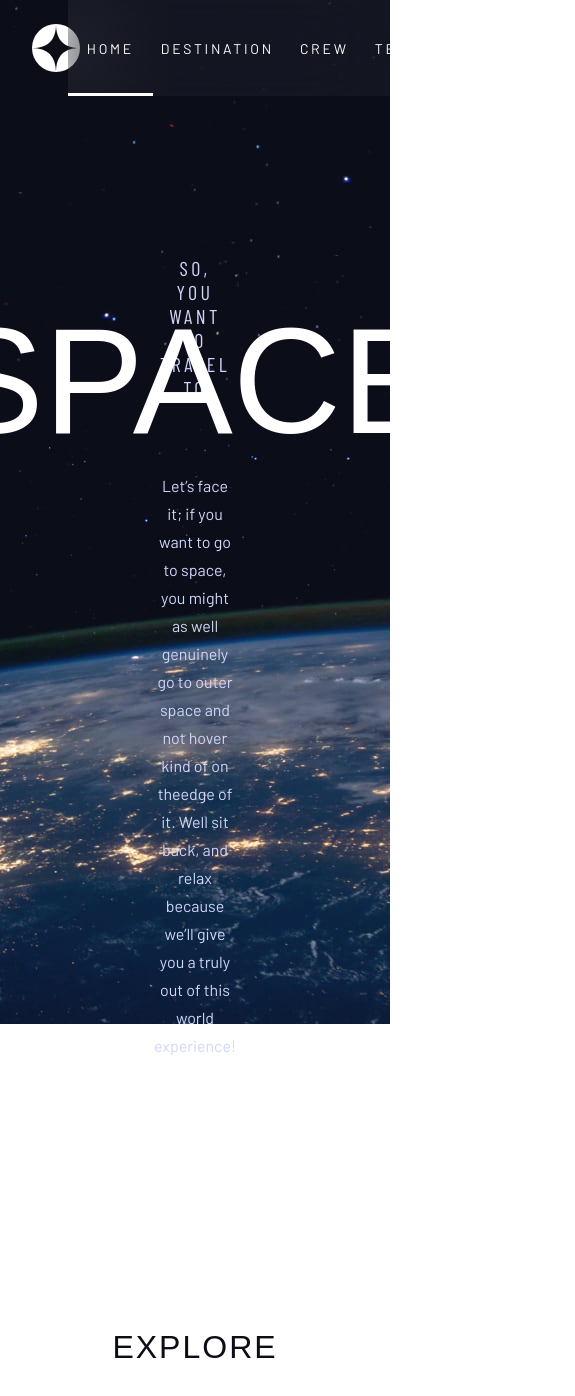
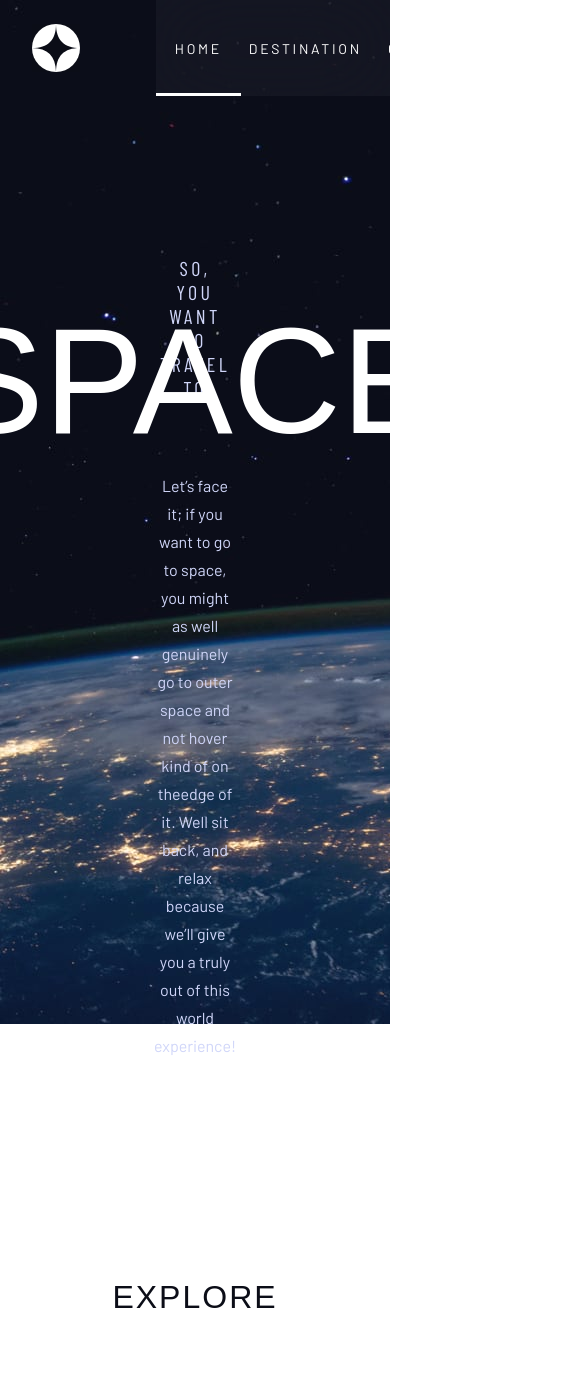
Before and after one commit to mohadese-nm/space-tourism-website, a Vue app: page / in a window 390 px wide. Shown: the top 1396 px of the page, 575 px wide, since content can reach past the window. Built offline with nearby package versions, Linux system fonts and the light colour scheme; a web font is replaced by a local one.

Commit message:
fix home tablet size breakpoints and styles

```diff
--- a/src/views/homePage.vue
+++ b/src/views/homePage.vue
@@ -3,7 +3,7 @@
         <navigation-bar></navigation-bar>
         <div class="container-fluid">
             <div class="row home-content justify-content-center align-items-center">
-                <div class="col-lg home-text">
+                <div class="col-xl home-text">
                     <p class="home-p1">
                         SO, YOU WANT TO TRAVEL TO
                     </p>
@@ -17,7 +17,7 @@
                     </p>
                 </div>
 
-                <div class="col-lg home-explore">
+                <div class="col-xl home-explore">
                         <div class="explore-oval">
                             <p class="explore-text">
                                 EXPLORE
@@ -128,7 +128,17 @@ export default {
 
 }
 
-@media screen and (max-width:992px) {
+@media screen and (max-width:1444px){
+    .content{
+        .home-content{
+            .home-explore{
+                padding-left: 9vw;
+            }
+        }
+    }
+}
+
+@media screen and (max-width:1200px){
     .content{
         height: 1024px;
         background-image: url(../assets/home/background-home-tablet.jpg);
@@ -145,7 +155,7 @@ export default {
             }
             .home-explore{
                 padding: 0;
-                margin-top: 150px;
+                margin-top: 100px;
                 .explore-oval{
                     width: 242px;
                     height: 242px;
@@ -154,6 +164,7 @@ export default {
         }
     }
 }
+
 
 @media screen and (max-width:768px){
     .content{
--- a/src/views/navigationBar.vue
+++ b/src/views/navigationBar.vue
@@ -136,7 +136,7 @@
     }
 }
 
-@media screen and (max-width: 992px){
+@media screen and (max-width: 1200px){
     .navigation{
         display: flex;
         justify-content: space-between;
@@ -145,7 +145,7 @@
             display: none;
         }
         .nav-blur{
-            width: 63%;
+            max-width: 60%;
             left: auto;
             right: -12px;
             .nav-links{
```
